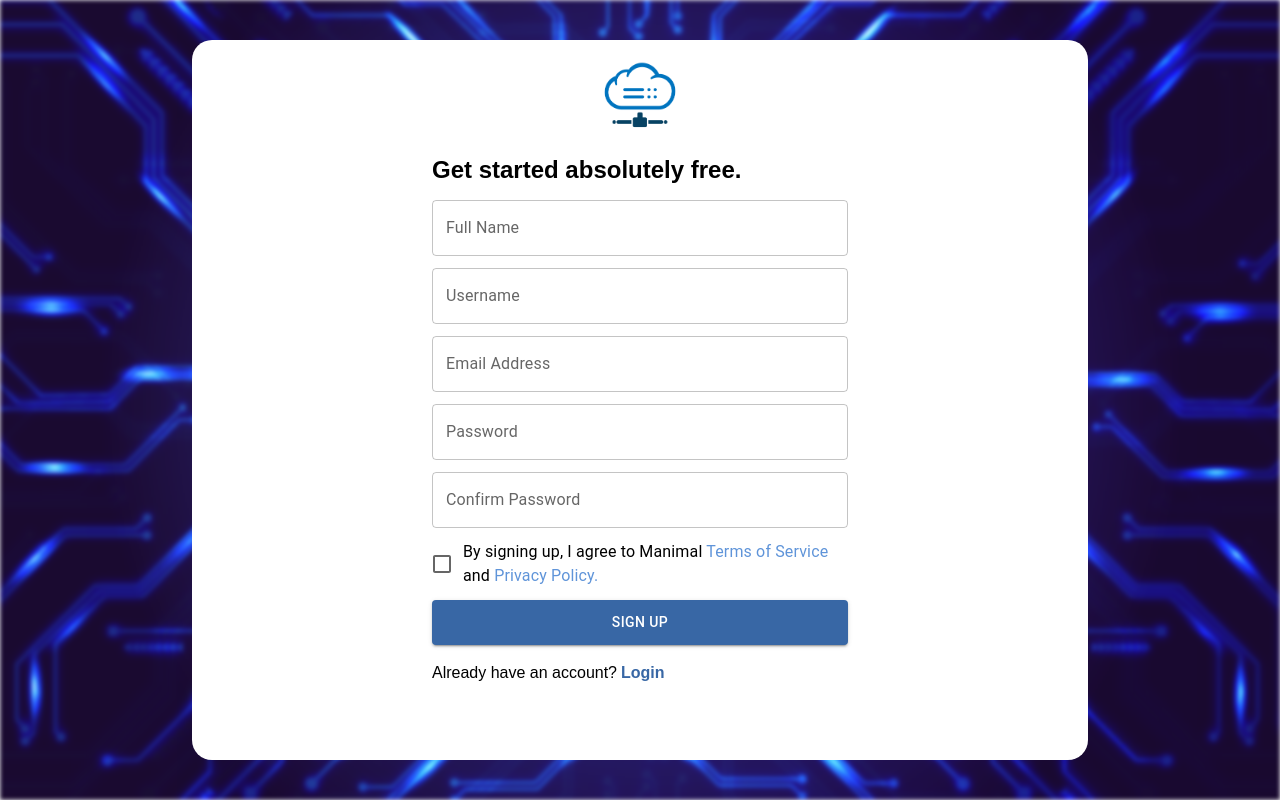
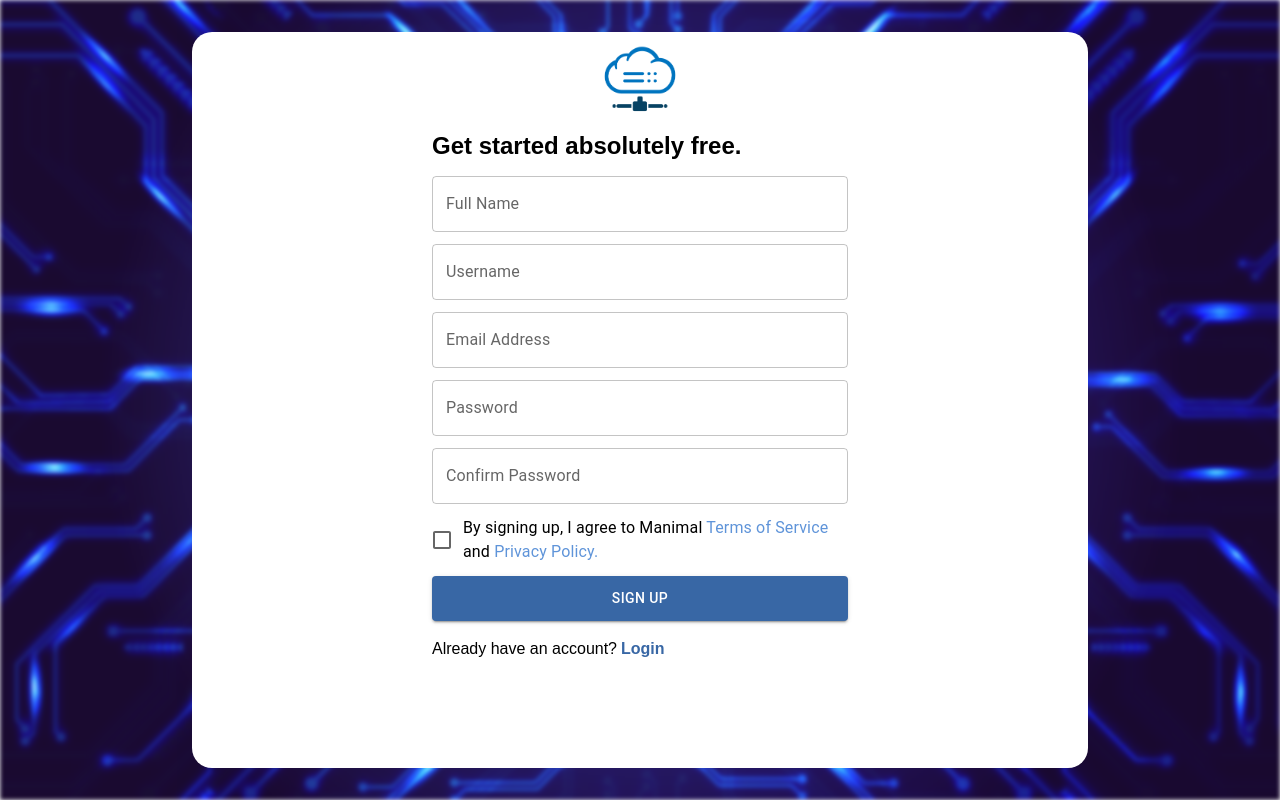
Before and after one commit to dangkhoabo2002/FrontEnd, a React (Create React App) app: page /signUp in a window 1280 px wide. Built offline with nearby package versions, Linux system fonts and the light colour scheme.

Commit message:
signup_layout_fixed

```diff
--- a/src/screens/signUp.js
+++ b/src/screens/signUp.js
@@ -26,16 +26,16 @@ export default function SignUp() {
           left: "50%",
           transform: "translate(-50%, -50%)",
           width: "70%",
-          height: "90%",
+          height: "92%",
           backgroundColor: "white",
           borderRadius: "20px",
           display: "flex",
           flexDirection: "column",
         }}
       >
-        <div className="px-60 py-2">
+        <div className="px-60">
           <div
-            className="Logo pb-2"
+            className="Logo pb-0"
             style={{
               display: "flex",
               justifyContent: "center",
```
